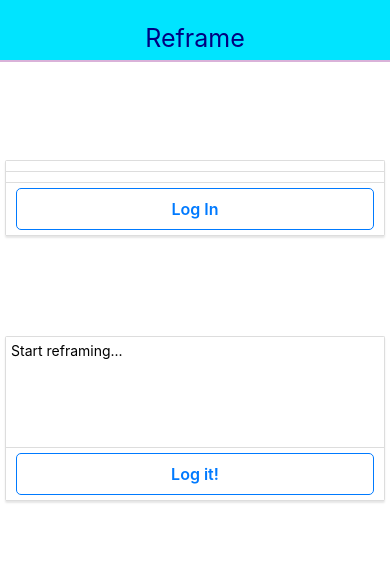
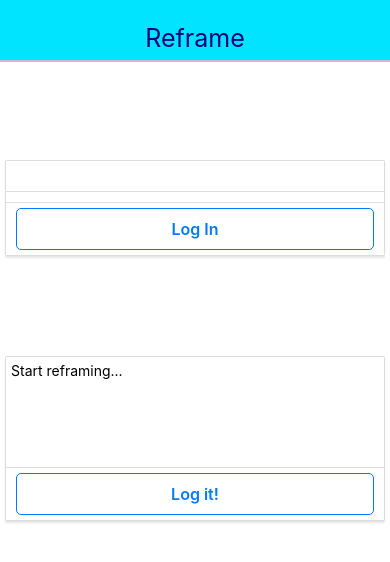
Before and after one commit to biciclista22/reframeRN, a React Native app: screen / in a window 390 px wide. Shown: the top 562 px of the page. Built offline with nearby package versions, Linux system fonts and the light colour scheme.

Commit message:
Initially building out a input field in loginform component; cre

```diff
--- a/src/components/LoginForm.js
+++ b/src/components/LoginForm.js
@@ -1,12 +1,22 @@
 import React, { Component } from 'react';
-import { View } from 'react-native';
+import { TextInput } from 'react-native';
 import { Button, Card, CardSection } from './common';
 
 class LoginForm extends Component {
+
+  state = { text: ''};
+
+
   render() {
     return (
       <Card>
-        <CardSection />
+        <CardSection>
+          <TextInput
+            value={this.state.text}
+            onChangeText={text => this.setState({ text })}
+            style={{ height: 20, width: 100}} />
+        </CardSection>
+
         <CardSection />
 
         <CardSection>
```
Also changed, not shown: src/components/common/Input.js (added, +8 -0 lines).
